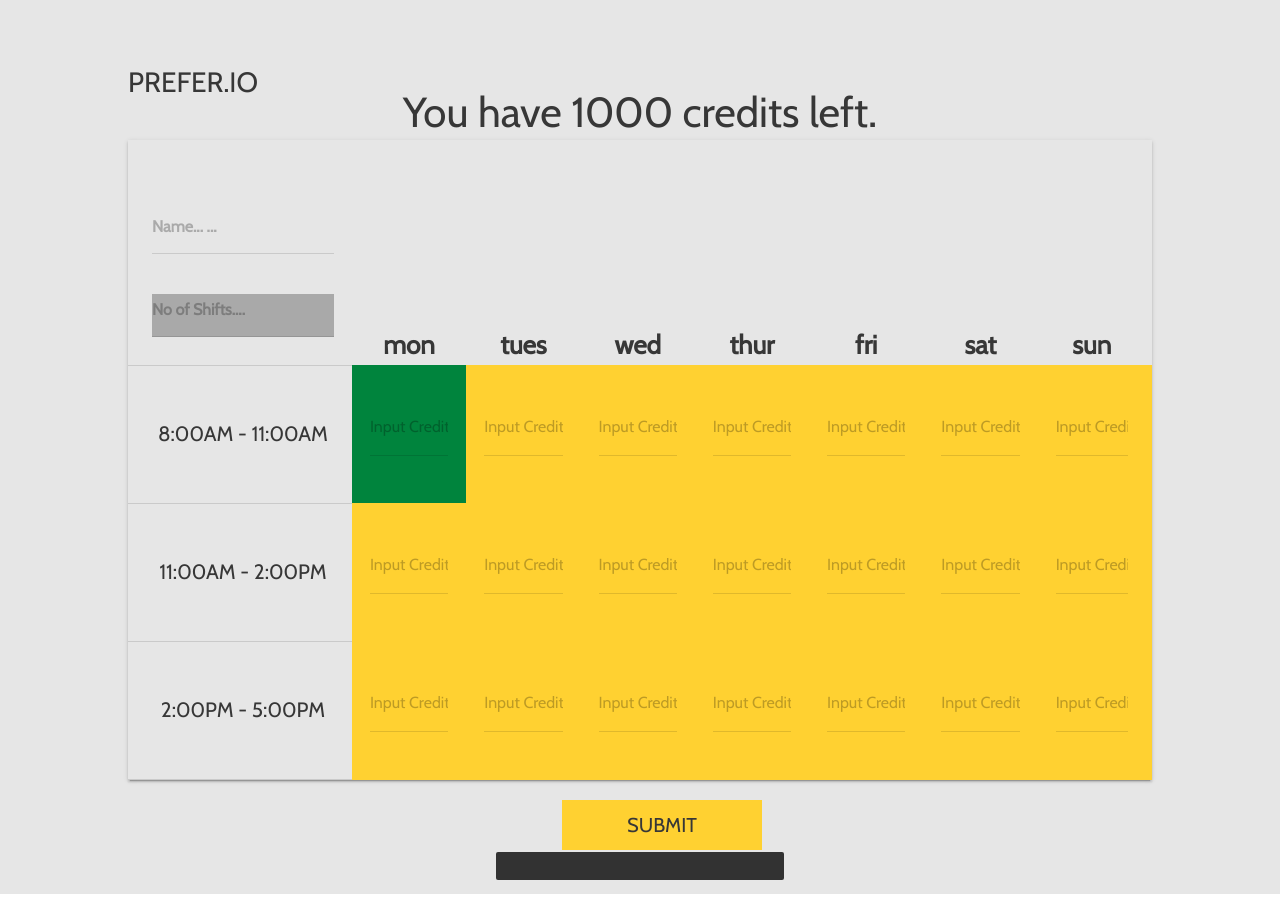
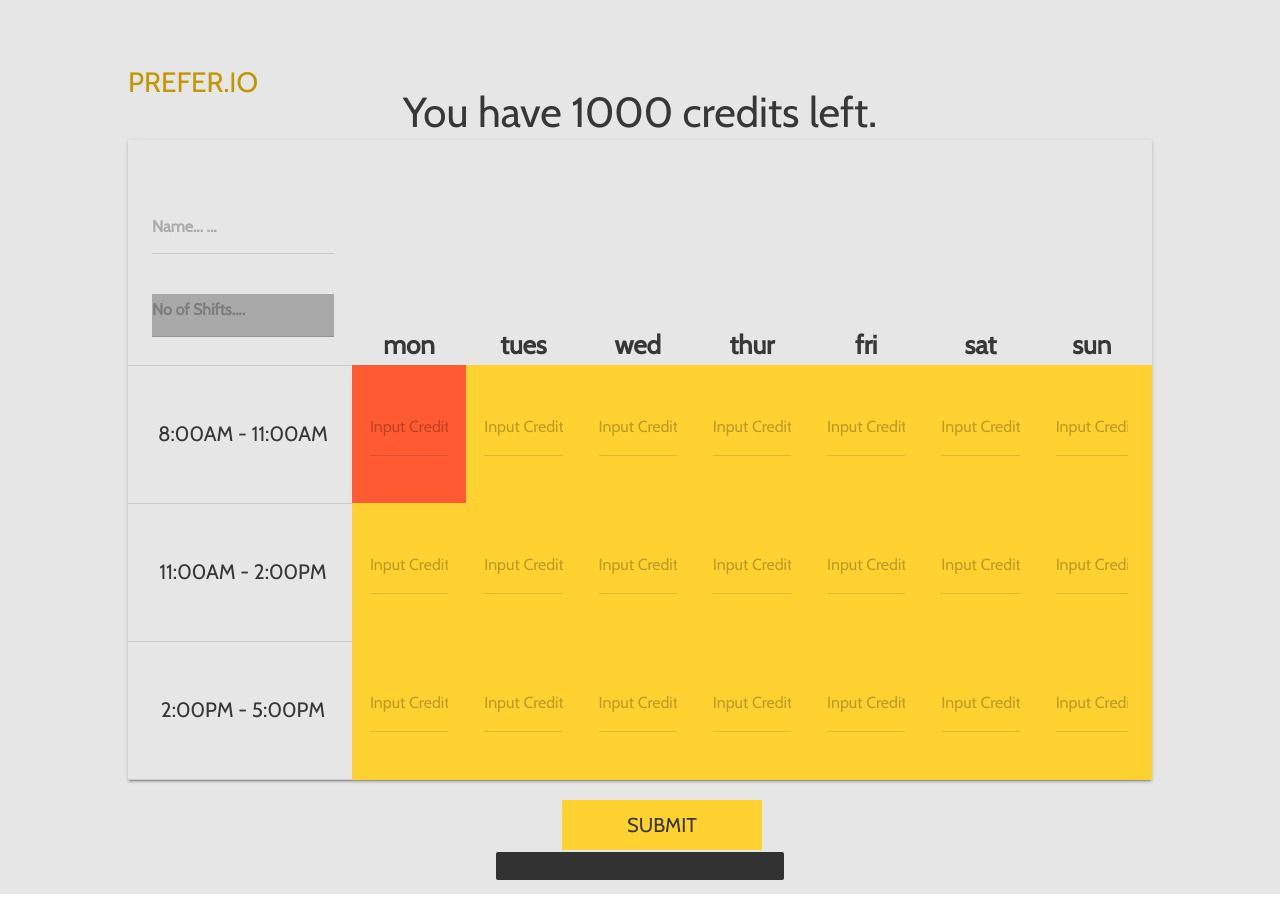
Before and after one commit to CollinsMathews/CollinsMathews.github.io, a plain HTML site: page employee_page.html in a window 1280 px wide. In both pictures the pointer is over the element 409 px from the left and 434 px from the top of the page. Drawn offline with nearby package versions, Linux system fonts and the light colour scheme; no server answers.

Commit message:
Update style.css

```diff
--- a/style.css
+++ b/style.css
@@ -37,7 +37,7 @@ td.heat5 {
 }
 
 td.shift_cell:hover {
-  background-color: #00843d;
+  background-color: #ff5a31;
 }
 
 p.creds_remaining {
@@ -198,7 +198,7 @@ h4 {
 
 
 button#prefer_io_button {
-  color: #373737;
+  color: #c29700;
   font-family: "cabin", sans-serif !important;
   font-size: 2em !important;
   background-color: inherit;
```
